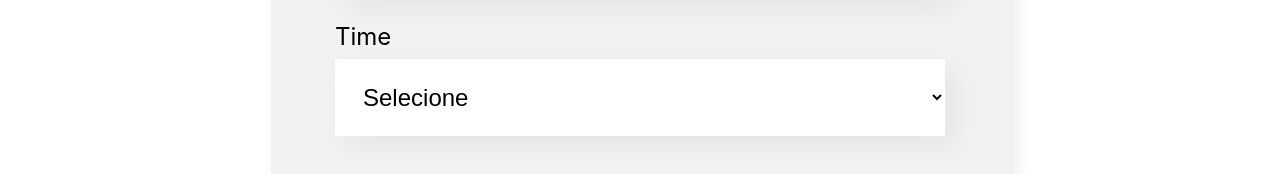
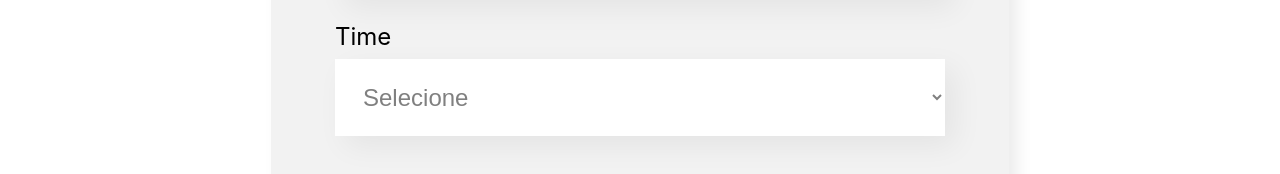
Before and after one commit to alanserafim/react-app-organo, a React (Create React App) app: page / in a window 1280 px wide. Shown: the part 1138-1312 px from the top of the page. Built offline with nearby package versions, Linux system fonts and the light colour scheme; the HTML template or start-up script is replaced by a standard one.

Commit message:
aula 05: final

```diff
--- a/src/App.js
+++ b/src/App.js
@@ -49,9 +49,7 @@ function App() {
   const [colaboradores, setColaboradores] = useState([])
 
   const aoNovoColaboradorAdicionado = (colaborador) => {
-    console.log(colaborador);
     setColaboradores([...colaboradores, colaborador])
-    console.log(colaboradores);
   }
 
   return (
--- a/src/components/Banner/Banner.js
+++ b/src/components/Banner/Banner.js
@@ -2,6 +2,7 @@ import './Banner.css'
 
 export default function Banner(){
     return(
+        <>
         <header className='banner'>
             <img
                 src="/img/banner.png"
@@ -9,5 +10,6 @@ export default function Banner(){
                 juntando as mãos, o nome da empresa Organo e a frase: pessoas e times
                 organizados em um só lugar"/>
         </header>
+        </>
     )
 }
--- a/src/components/Colaborador/index.js
+++ b/src/components/Colaborador/index.js
@@ -1,12 +1,12 @@
 import './Colaborador.css'
 
-const Colaborador = ({ nome, cargo, imagem }) => {
+const Colaborador = ({ nome, cargo, imagem, corFundo }) => {
 
     const textoAlternativo = `Imagem do(a) colaborador(a) ${nome}`
 
     return(
         <div className='colaborador'>
-            <div className='cabecalho'>
+            <div className='cabecalho' style={ {backgroundColor : corFundo } }>
                 <img src={imagem} alt={textoAlternativo}/>
             </div>
             <div className='rodape'>
--- a/src/components/ListaSuspensa/index.js
+++ b/src/components/ListaSuspensa/index.js
@@ -11,7 +11,7 @@ const ListaSuspensa = (props) => {
         required={props.obrigatorio}
         value={props.valor}
       >
-        <option>Selecione</option>
+        <option value="">Selecione</option>
         {props.itens.map((item) => {
           return (
             <option key={item}>{item}</option>
--- a/src/components/Time/index.js
+++ b/src/components/Time/index.js
@@ -18,6 +18,7 @@ const Time = (props) => {
                                         nome={colaborador.nome}
                                         cargo={colaborador.cargo}
                                         imagem={colaborador.imagem}
+                                        corFundo={props.corPrimaria}
                                         />)
             }
             </div>
```
Also changed, not shown: 1 other file (tests, documents, lock files or other folders).
